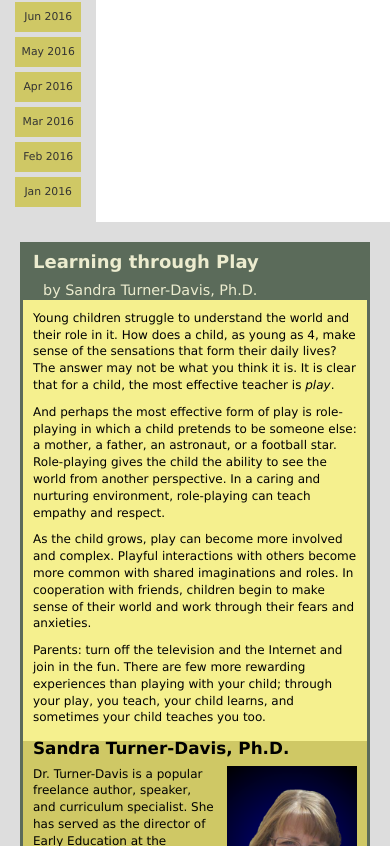
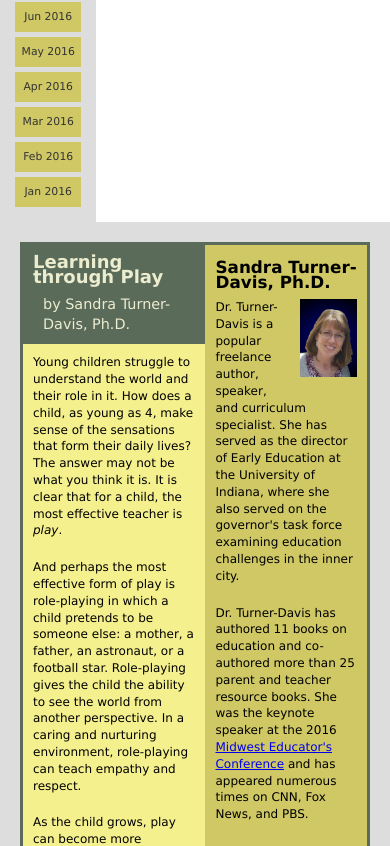
Before and after one commit to MathuinLucci/review5, a plain HTML site: page index.html in a window 390 px wide. Shown: the part 1154-2000 px from the top of the page. Drawn offline with Linux system fonts and the light colour scheme.

Commit message:
added flex styles, created media query for mibile devices

```diff
--- a/css/tf_print2.css
+++ b/css/tf_print2.css
@@ -5,8 +5,8 @@
    Tutorial 5
    Review Assignment
 
-   Author:
-   Date:
+   Author:   Matt Parisano
+   Date:     12/18/2024
 
    Filename: tf_print2.css
 
--- a/css/tf_styles4.css
+++ b/css/tf_styles4.css
@@ -26,18 +26,60 @@
 body {
    display: -webkit-flex;
    display: flex;
-
    -webkit-flex-flow: row wrap;
    flex-flow: row wrap;
 }
 
 section#left {
-    `1                                                          \
-    + bile Devices: 0 to 480px
+   flex: 1 8 130;
+}
+
+section#right {
+   flex: 8 1 351;
+}
+
+section.tips article, section.tips aside {
+   display: flex;
+   display: -webkit-flex;
+   flex-direction: column;
+}
+
+section.tips {
+   display: -webkit-flex;
+   display: flex;
+
+   -webkit-flex:row wrap;
+   flex-direction: row;
+   flex-wrap: row;
+}
+
+article {
+   flex: 2 1 351;
+}
+
+aside {
+   display: -webkit-flex;
+   display: flex;
+
+   -webkit-flex: row wrap;
+   flex: 1 2 250;
+}
+
+.horizontal ul {
+   display: -webkit-flex;
+   display:flex;
+   flex-direction: column;
+   flex-wrap: wrap;
+}
+
+/* ===============================
+   Mobile Devices: 0 to 480px
    ===============================
 */
 
+@media only screen and (max-width: 480px) {
 
+}
 
 
 
```
